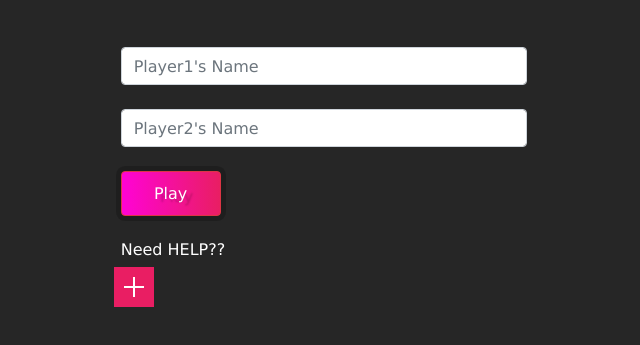
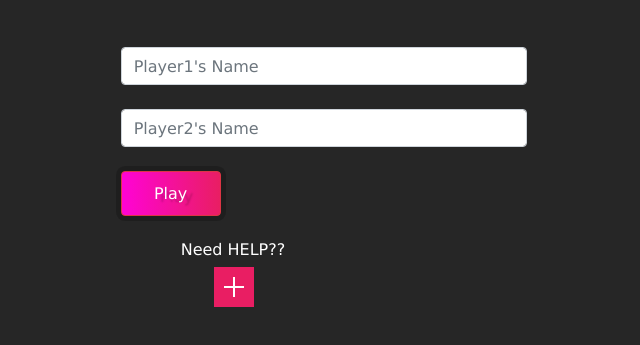
Before and after one commit to Gaks98/pig-dice, a plain HTML site: page index2.html in a window 1280 px wide. Shown: the part 163-508 px from the top of the page, without its empty margins (316-956 px from the left). Drawn offline with nearby package versions, Linux system fonts and the light colour scheme.

Commit message:
changed the toggle help button position to 60px away from left

```diff
--- a/css/styles1.css
+++ b/css/styles1.css
@@ -49,7 +49,7 @@ body
 	background: #fff;
 	position: absolute;
 	top: calc(50%  60px);
-	left: calc(50% - 210px);
+	left: calc(50% - 110px);
 	padding: 20px;
 	transition: 1s;
 	box-sizing: border-box;
@@ -181,3 +181,6 @@ button:hover:before
 {
 	left: 100%;
 }
+#help{
+	margin-left: 60px;
+}
--- a/index2.html
+++ b/index2.html
@@ -24,7 +24,7 @@
                 placeholder="Player2's Name" value=""><br>
             <button type="submit" id="play" class="btn btn-danger play" name="submit">Play</button>
             <br><br>
-            <h6> Need HELP??</h6>
+            <h6 id="help"> Need HELP??</h6>
             <div class="box">
                 <div class="toggle"><span></span></div>
                 <p>
```
